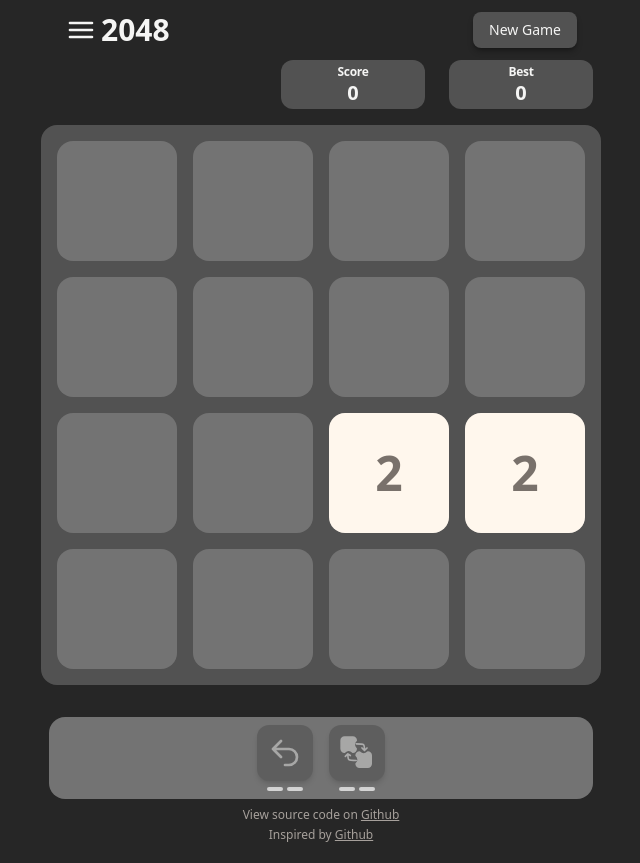
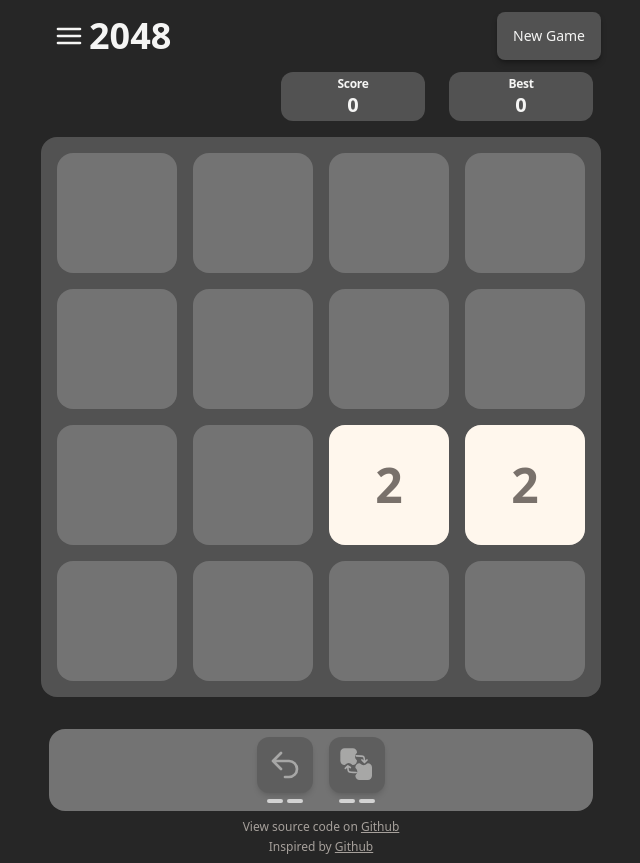
Before and after one commit to rmejia4209/2048, a React (Vite) app: page / in a window 1280 px wide. Shown: the whole page, without its empty margins (319-959 px from the left). Built offline with nearby package versions, Linux system fonts and the light colour scheme.

Commit message:
Added a menu drop down to change game mode

```diff
--- a/src/components/Header.tsx
+++ b/src/components/Header.tsx
@@ -1,17 +1,73 @@
+import { useState } from "react";
+import Backdrop from "@/components/base/Backdrop";
 import MenuIcon from "@/components/icons/Menu"
 import RestartGameButton from "./buttons/RestartGameButton"
+import PlayModes from "@/components/base/PlayModes";
 
 
-// TODO: Factor out menu once AI is established
+
+
+
+function Menu(
+  { isOpen, closeMenu }: { isOpen: boolean; closeMenu: () => void;}
+): React.JSX.Element {
+  return (
+    <div
+      className={`
+        absolute mt-1 px-2 py-2 rounded-2xl w-86 bg-neutral-800 z-20
+        transition-all duration-300 ease-in-out origin-top
+        ${
+          isOpen
+          ? "opacity-100 scale-100"
+          : "opacity-0 scale-0 pointer-events-none"
+        }
+      `}
+    >
+    <PlayModes closeMenu={closeMenu} />
+    </div>
+
+  )
+}
+
+
+
+function MenuButton(): React.JSX.Element {
+
+  const [isOpen, setIsOpen] = useState(false);
+
+  return (
+    <>
+    <Backdrop
+      inFocus={isOpen}
+      closeAction={() => setIsOpen(false)}
+    />
+    <div className="relative">
+      <div
+        role="button"
+        className={`
+          flex flex-row gap-1 items-center rounded-2xl px-3 py-1
+          hover:bg-neutral-700 hover:cursor-pointer
+          transition-all duration-150 active:scale-95
+        `}
+        onClick={() => setIsOpen(true)}
+      >
+        <MenuIcon/>
+        <h1 className="text-3xl xs:text-4xl font-bold text-stone-100">2048</h1>
+      </div>
+      <Menu isOpen={isOpen} closeMenu={()=>{setIsOpen(false)}}/>
+    </div>
+    </>
+  )
+}
+
+
+
 
 export default function Header(): React.JSX.Element {
 
   return (
-    <header className="flex items-center justify-between px-4 py-3 w-full mx-auto xs:w-100 xl:w-136">
-      <div className="flex flex-row gap-1 items-center">
-        <MenuIcon/>
-        <h1 className="text-3xl font-bold text-stone-100">2048</h1>
-      </div>
+    <header className="flex items-center justify-between px-4 py-3 w-full mx-auto xs:w-116 xl:w-148">
+      <MenuButton/>
       <RestartGameButton/>
     </header>
   )
```
